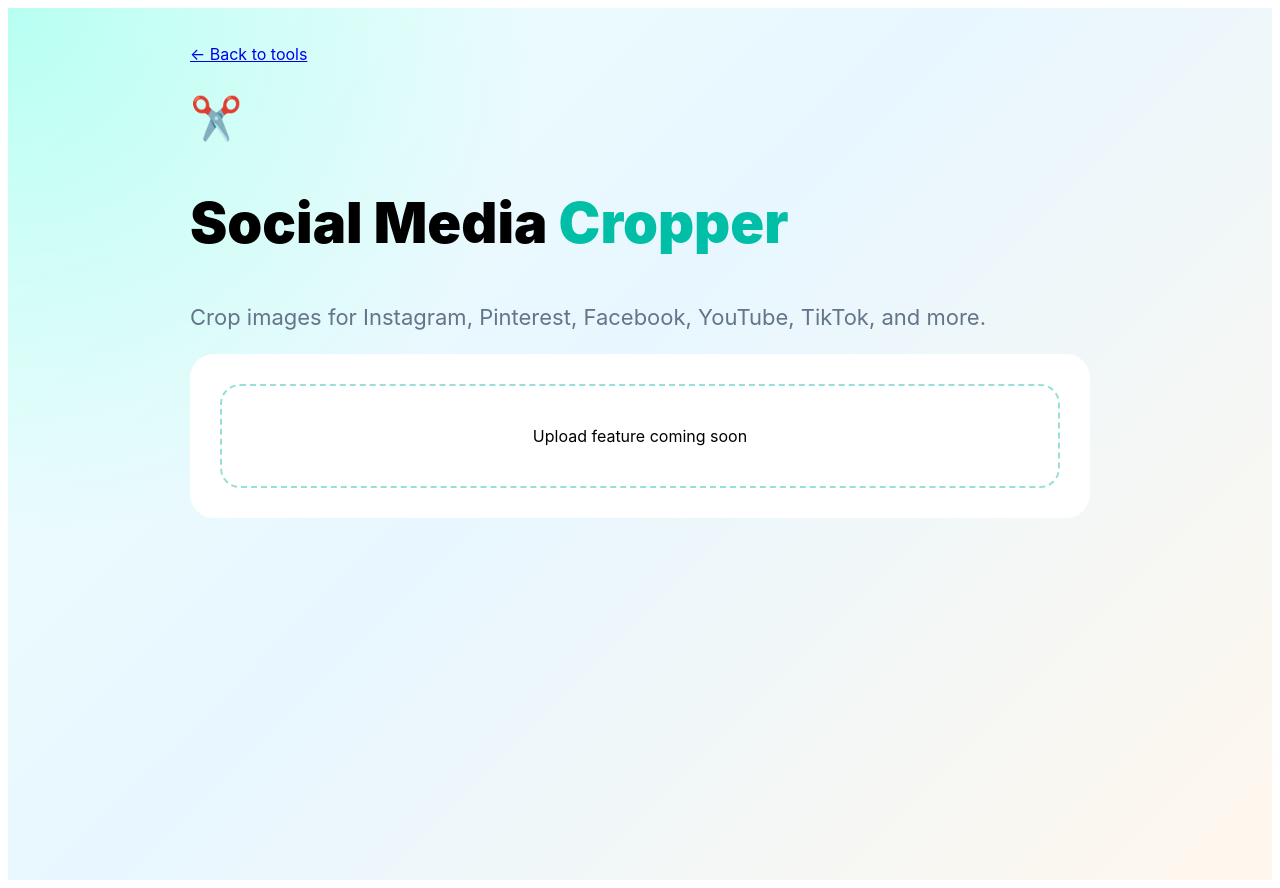
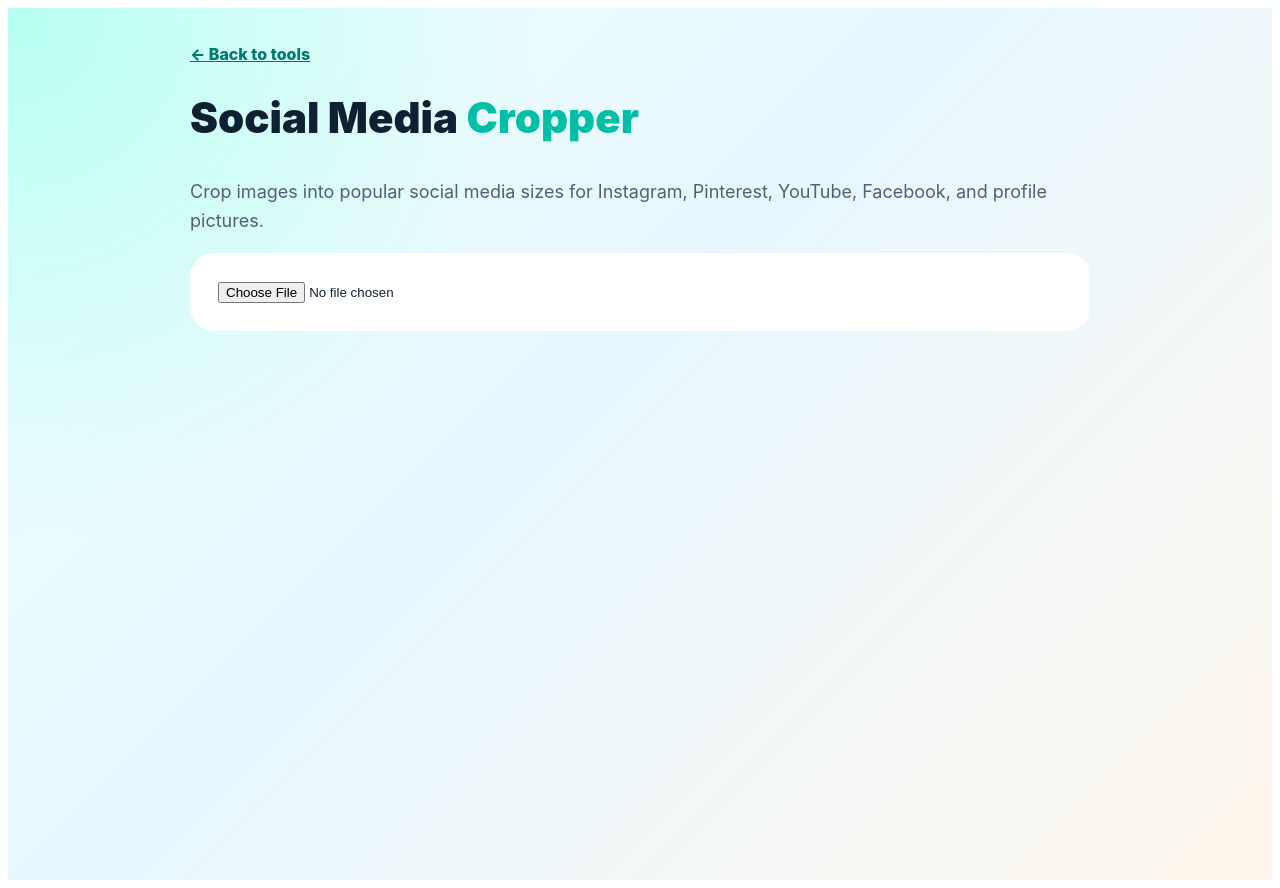
Before and after one commit to gramaziofamily/pixelminttools, a Next.js app: page /crop in a window 1280 px wide. Built offline with nearby package versions, Linux system fonts and the light colour scheme.

Commit message:
Add working social media cropper

```diff
--- a/app/crop/page.js
+++ b/app/crop/page.js
@@ -1,4 +1,114 @@
+"use client";
+
+import { useState } from "react";
+
 export default function CropPage() {
+  const [image, setImage] = useState(null);
+  const [preview, setPreview] = useState("");
+  const [croppedImage, setCroppedImage] = useState("");
+  const [message, setMessage] = useState("");
+
+  const presets = [
+    ["Instagram Post", 1080, 1080],
+    ["Instagram Story", 1080, 1920],
+    ["Pinterest Pin", 1000, 1500],
+    ["YouTube Thumbnail", 1280, 720],
+    ["Facebook Post", 1200, 630],
+    ["Square Profile", 800, 800],
+  ];
+
+  function handleImageUpload(event) {
+    const file = event.target.files[0];
+    if (!file) return;
+
+    const img = new Image();
+    const url = URL.createObjectURL(file);
+
+    img.onload = () => {
+      setImage(img);
+      setPreview(url);
+      setCroppedImage("");
+      setMessage("");
+    };
+
+    img.src = url;
+  }
+
+  function cropToSize(label, targetWidth, targetHeight) {
+    if (!image) return;
+
+    const canvas = document.createElement("canvas");
+    canvas.width = targetWidth;
+    canvas.height = targetHeight;
+
+    const ctx = canvas.getContext("2d");
+
+    const targetRatio = targetWidth / targetHeight;
+    const imageRatio = image.width / image.height;
+
+    let sourceWidth = image.width;
+    let sourceHeight = image.height;
+    let sourceX = 0;
+    let sourceY = 0;
+
+    if (imageRatio > targetRatio) {
+      sourceWidth = image.height * targetRatio;
+      sourceX = (image.width - sourceWidth) / 2;
+    } else {
+      sourceHeight = image.width / targetRatio;
+      sourceY = (image.height - sourceHeight) / 2;
+    }
+
+    ctx.drawImage(
+      image,
+      sourceX,
+      sourceY,
+      sourceWidth,
+      sourceHeight,
+      0,
+      0,
+      targetWidth,
+      targetHeight
+    );
+
+    const result = canvas.toDataURL("image/png");
+    setCroppedImage(result);
+    setMessage(`${label}: ${targetWidth} × ${targetHeight}`);
+  }
+
+  async function copyImage() {
+    if (!croppedImage) return;
+
+    const blob = await fetch(croppedImage).then((res) => res.blob());
+
+    try {
+      await navigator.clipboard.write([
+        new ClipboardItem({ "image/png": blob }),
+      ]);
+      alert("Image copied!");
+    } catch {
+      alert("Copy may not work on this browser. Try Share / Save to Photos.");
+    }
+  }
+
+  async function shareImage() {
+    if (!croppedImage) return;
+
+    const blob = await fetch(croppedImage).then((res) => res.blob());
+    const file = new File([blob], "pixelmint-cropped-image.png", {
+      type: "image/png",
+    });
+
+    if (navigator.canShare && navigator.canShare({ files: [file] })) {
+      await navigator.share({
+        files: [file],
+        title: "Cropped image",
+      });
+    } else {
+      alert("Sharing is not supported on this browser.");
+    }
+  }
+
   return (
     <main
       style={{
@@ -6,41 +116,124 @@
         background:
           "radial-gradient(circle at top left, #b7fff2 0%, transparent 35%), linear-gradient(135deg, #f0fffb 0%, #e8f7ff 45%, #fff7ed 100%)",
         padding: "36px 20px",
-        fontFamily:
-          "Avenir Next, Inter, ui-sans-serif, system-ui, sans-serif",
+        fontFamily: "Avenir Next, Inter, ui-sans-serif, system-ui, sans-serif",
+        color: "#102033",
       }}
     >
       <section style={{ maxWidth: "900px", margin: "0 auto" }}>
-        <a href="/">← Back to tools</a>
+        <a href="/" style={{ color: "#04786b", fontWeight: "800" }}>
+          ← Back to tools
+        </a>
 
-        <div style={{ fontSize: "42px", marginTop: "28px" }}>✂️</div>
-
-        <h1 style={{ fontSize: "56px", fontWeight: "900" }}>
+        <h1 style={{ fontSize: "42px", fontWeight: "900", marginTop: "28px" }}>
           Social Media <span style={{ color: "#00bfa6" }}>Cropper</span>
         </h1>
 
-        <p style={{ fontSize: "22px", color: "#64748b" }}>
-          Crop images for Instagram, Pinterest, Facebook, YouTube, TikTok, and more.
+        <p style={{ color: "#516174", fontSize: "18px", lineHeight: "1.6" }}>
+          Crop images into popular social media sizes for Instagram, Pinterest,
+          YouTube, Facebook, and profile pictures.
         </p>
 
-        <div
+        <div style={{ background: "white", borderRadius: "24px", padding: "28px" }}>
+          <input type="file" accept="image/*" onChange={handleImageUpload} />
+
+          {preview && (
+            <>
+              <h2>Original Image</h2>
+
+              <img
+                src={preview}
+                alt="Original preview"
+                style={{ maxWidth: "100%", borderRadius: "16px" }}
+              />
+
+              <div style={{ marginTop: "24px", display: "grid", gap: "12px" }}>
+                {presets.map(([label, w, h]) => (
+                  <button
+                    key={label}
+                    onClick={() => cropToSize(label, w, h)}
                     style={{
-            background: "white",
-            padding: "30px",
-            borderRadius: "24px",
-            marginTop: "24px",
+                      padding: "16px",
+                      borderRadius: "14px",
+                      border: "none",
+                      background: "#00bfa6",
+                      color: "white",
+                      fontWeight: "900",
+                      fontSize: "16px",
                     }}
                   >
-          <div
+                    {label} — {w} × {h}
+                  </button>
+                ))}
+              </div>
+            </>
+          )}
+
+          {croppedImage && (
+            <>
+              <h2 style={{ marginTop: "28px" }}>Cropped Image</h2>
+
+              <p style={{ color: "#04786b", fontWeight: "800" }}>{message}</p>
+
+              <img
+                src={croppedImage}
+                alt="Cropped preview"
+                style={{ maxWidth: "100%", borderRadius: "16px" }}
+              />
+
+              <a
+                href={croppedImage}
+                download="pixelmint-cropped-image.png"
                 style={{
-              border: "2px dashed #9adfd5",
-              borderRadius: "20px",
-              padding: "40px",
+                  display: "block",
+                  marginTop: "18px",
+                  padding: "16px",
+                  borderRadius: "14px",
+                  background: "#102033",
+                  color: "white",
                   textAlign: "center",
+                  fontWeight: "900",
+                  textDecoration: "none",
                 }}
               >
-            Upload feature coming soon
-          </div>
+                Download Cropped Image
+              </a>
+
+              <button
+                onClick={shareImage}
+                style={{
+                  width: "100%",
+                  marginTop: "12px",
+                  padding: "16px",
+                  borderRadius: "14px",
+                  border: "none",
+                  background: "#00bfa6",
+                  color: "white",
+                  fontWeight: "900",
+                  fontSize: "18px",
+                }}
+              >
+                Share / Save to Photos
+              </button>
+
+              <button
+                onClick={copyImage}
+                style={{
+                  width: "100%",
+                  marginTop: "12px",
+                  padding: "16px",
+                  borderRadius: "14px",
+                  border: "2px solid #00bfa6",
+                  background: "white",
+                  color: "#04786b",
+                  fontWeight: "900",
+                  fontSize: "18px",
+                }}
+              >
+                Copy Image
+              </button>
+            </>
+          )}
         </div>
       </section>
     </main>
```
Lines whose indentation alone changed are shown as unchanged.
